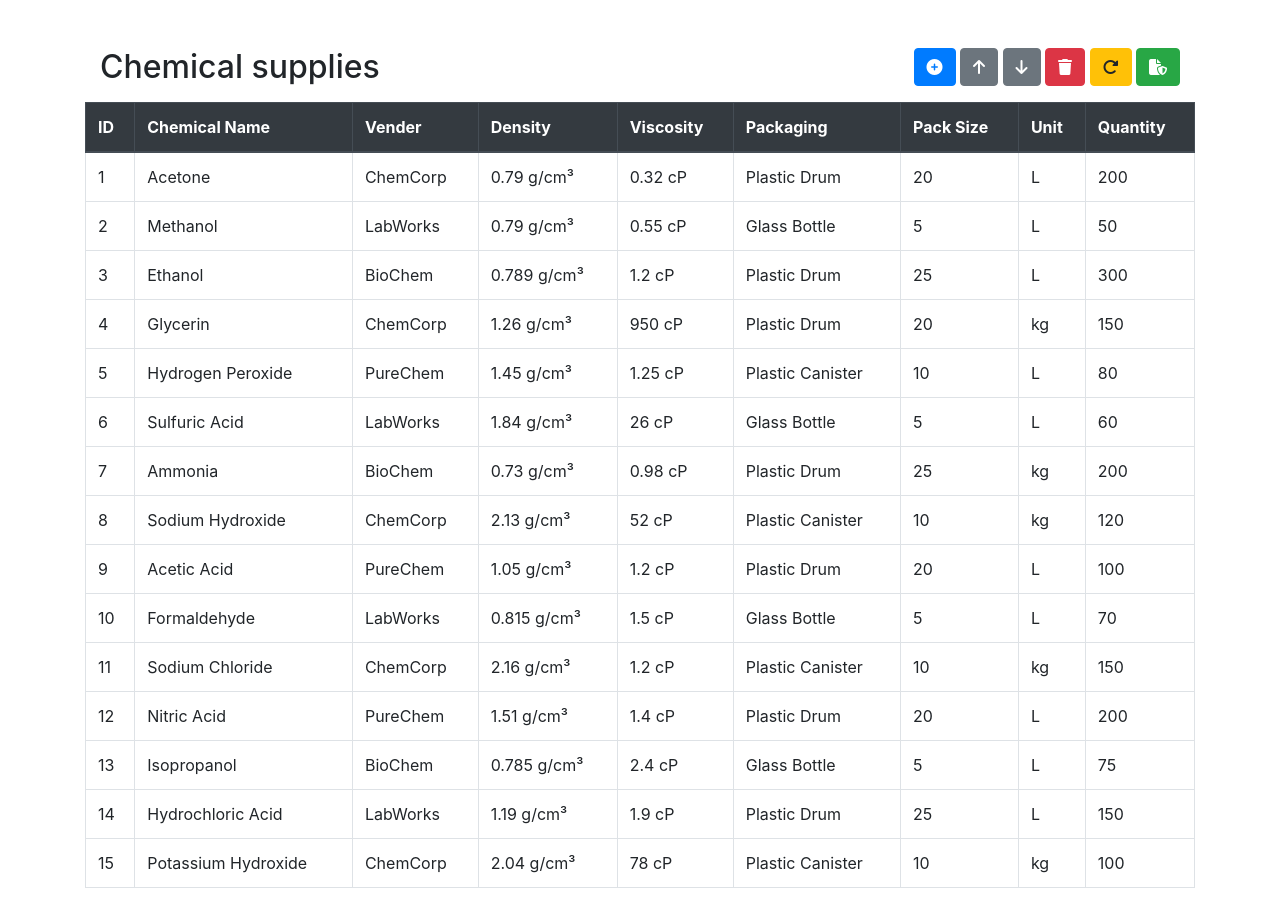
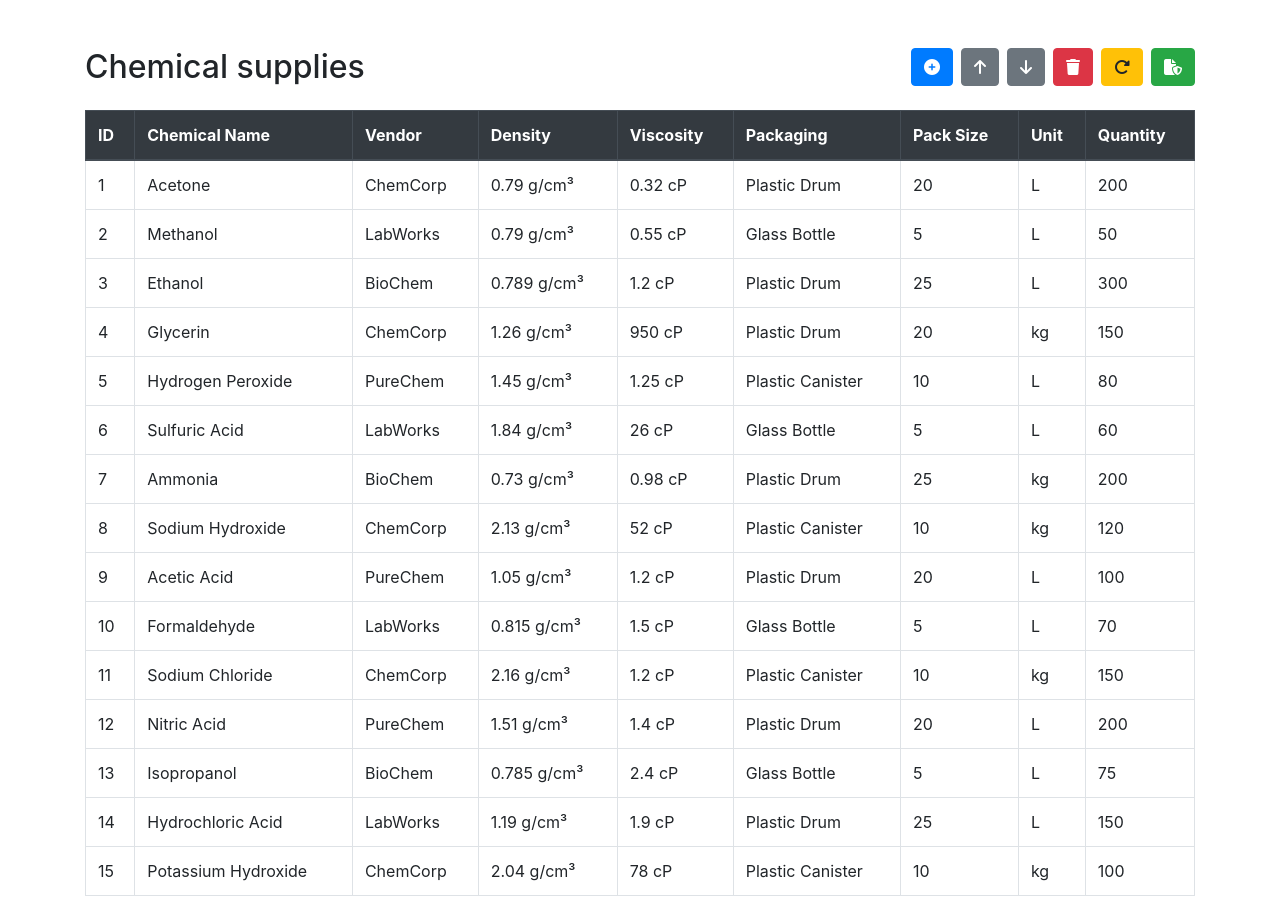
Before and after one commit to madhuri2930/table_assignment, a plain HTML site: page index.html in a window 1280 px wide. Drawn offline with nearby package versions, Linux system fonts and the light colour scheme.

Commit message:
second commit

```diff
--- a/index.html
+++ b/index.html
@@ -32,36 +32,37 @@
   </head>
   <body>
     <div class="container mt-5">
-      <div class="container mt-5 d-flex justify-content-between">
+      <div class="d-flex justify-content-between flex-wrap">
         <h2>Chemical supplies</h2>
-        <div class="toolbar mb-3">
-          <button class="btn btn-primary" onclick="addRow()">
+        <div class="toolbar mb-3 d-flex flex-wrap">
+          <button class="btn btn-primary mb-2 mr-2" onclick="addRow()">
             <i class="fa-solid fa-circle-plus"></i>
           </button>
-          <button class="btn btn-secondary" onclick="moveRowUp()">
+          <button class="btn btn-secondary mb-2 mr-2" onclick="moveRowUp()">
             <i class="fa-solid fa-arrow-up"></i>
           </button>
-          <button class="btn btn-secondary" onclick="moveRowDown()">
+          <button class="btn btn-secondary mb-2 mr-2" onclick="moveRowDown()">
             <i class="fa-solid fa-arrow-down"></i>
           </button>
-          <button class="btn btn-danger" onclick="deleteRow()">
+          <button class="btn btn-danger mb-2 mr-2" onclick="deleteRow()">
             <i class="fa-solid fa-trash"></i>
           </button>
-          <button class="btn btn-warning" onclick="refreshData()">
+          <button class="btn btn-warning mb-2 mr-2" onclick="refreshData()">
             <i class="fa-solid fa-rotate-right"></i>
           </button>
-          <button class="btn btn-success" onclick="saveData()">
+          <button class="btn btn-success mb-2" onclick="saveData()">
             <i class="fa-solid fa-file-shield"></i>
           </button>
         </div>
       </div>
 
+      <div class="table-responsive">
         <table id="chemicalTable" class="table table-bordered">
           <thead class="thead-dark">
             <tr>
               <th class="sortable" onclick="sortTable(0)">ID</th>
               <th class="sortable" onclick="sortTable(1)">Chemical Name</th>
-            <th class="sortable" onclick="sortTable(2)">Vender</th>
+              <th class="sortable" onclick="sortTable(2)">Vendor</th>
               <th class="sortable" onclick="sortTable(3)">Density</th>
               <th class="sortable" onclick="sortTable(4)">Viscosity</th>
               <th class="sortable" onclick="sortTable(5)">Packaging</th>
@@ -70,11 +71,10 @@
               <th class="sortable" onclick="sortTable(8)">Quantity</th>
             </tr>
           </thead>
-        <tbody id="tableBody">
-
-        </tbody>
+          <tbody id="tableBody"></tbody>
         </table>
-
+      </div>
+    </div>
 
     <script src="index.js"></script>
   </body>
```
Lines whose indentation alone changed are shown as unchanged.
